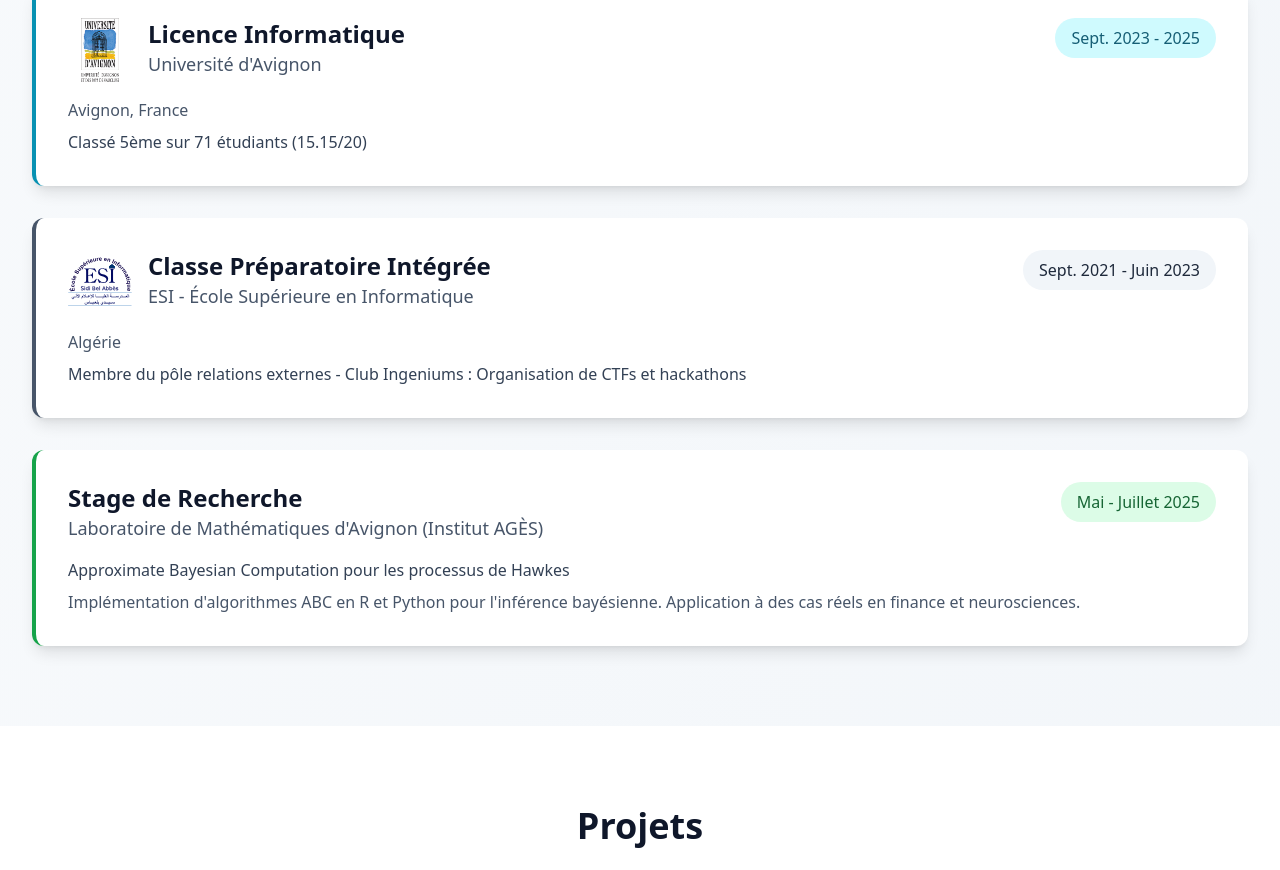
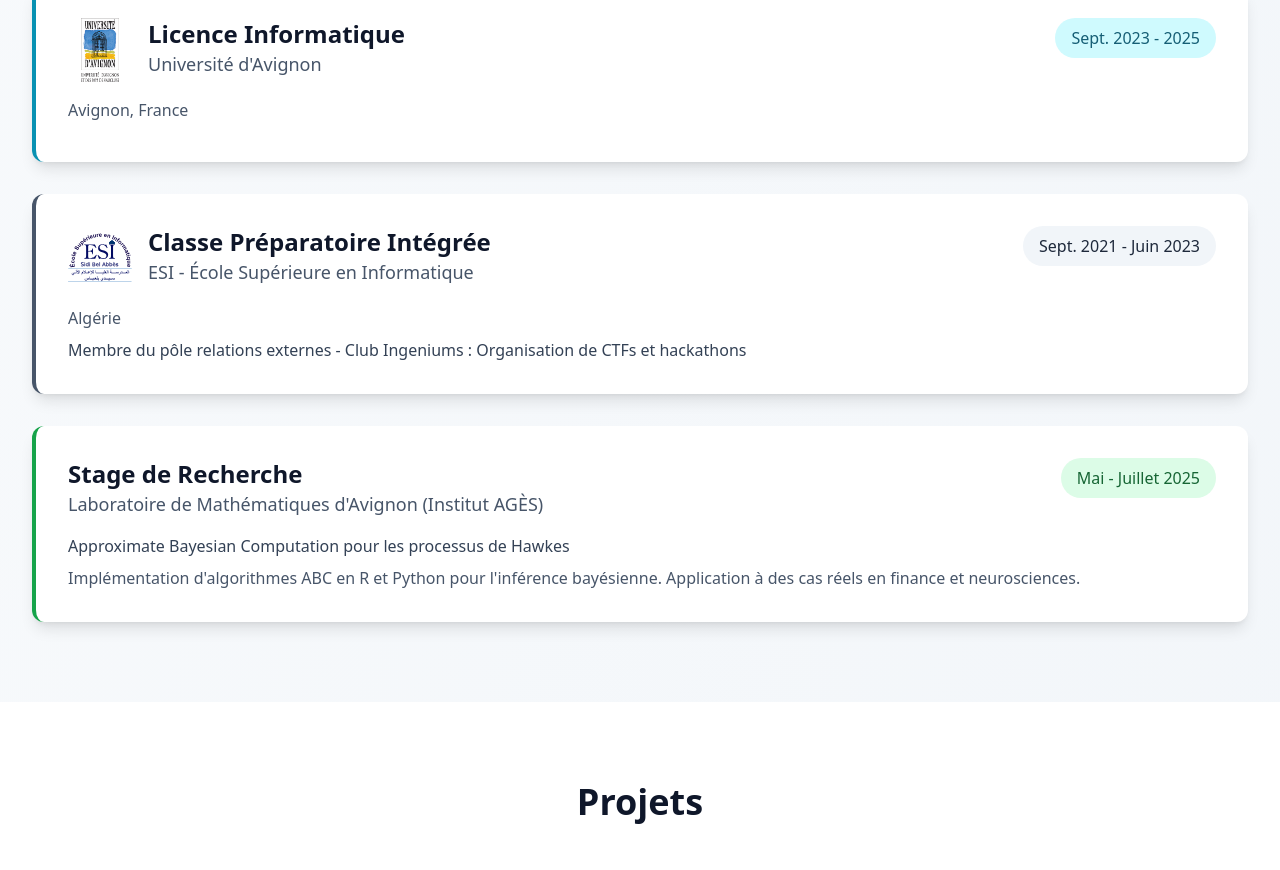
Before and after one commit to BelaggounWalid/Portfolio, a React (Vite) app: page / in a window 1280 px wide. Shown: the part 1767-2637 px from the top of the page. Built offline with nearby package versions, Linux system fonts and the light colour scheme.

Commit message:
Remove ranking from Avignon education section

```diff
--- a/src/App.tsx
+++ b/src/App.tsx
@@ -253,7 +253,6 @@ function App() {
                 <span className="inline-block px-4 py-2 bg-cyan-100 text-cyan-800 rounded-full font-medium">Sept. 2023 - 2025</span>
               </div>
               <p className={`mb-2 ${isDark ? 'text-gray-400' : 'text-slate-600'}`}>Avignon, France</p>
-              <p className={`font-medium ${isDark ? 'text-gray-300' : 'text-slate-700'}`}>Classé 5ème sur 71 étudiants (15.15/20)</p>
             </div>
 
             <div className={`rounded-xl shadow-lg p-8 hover:shadow-xl transition-shadow border-l-4 border-slate-600 ${isDark ? 'bg-gray-800' : 'bg-white'}`}>
```
